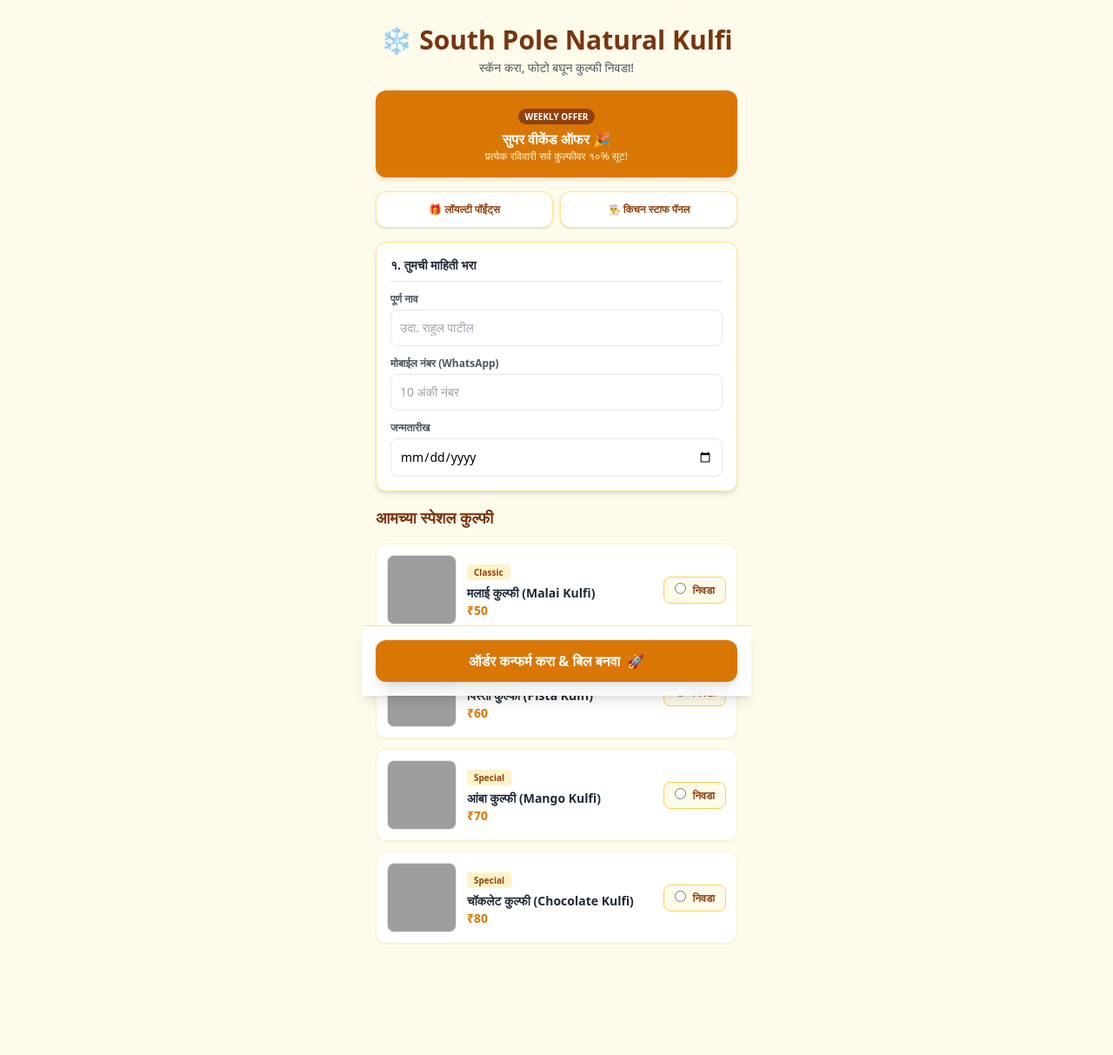
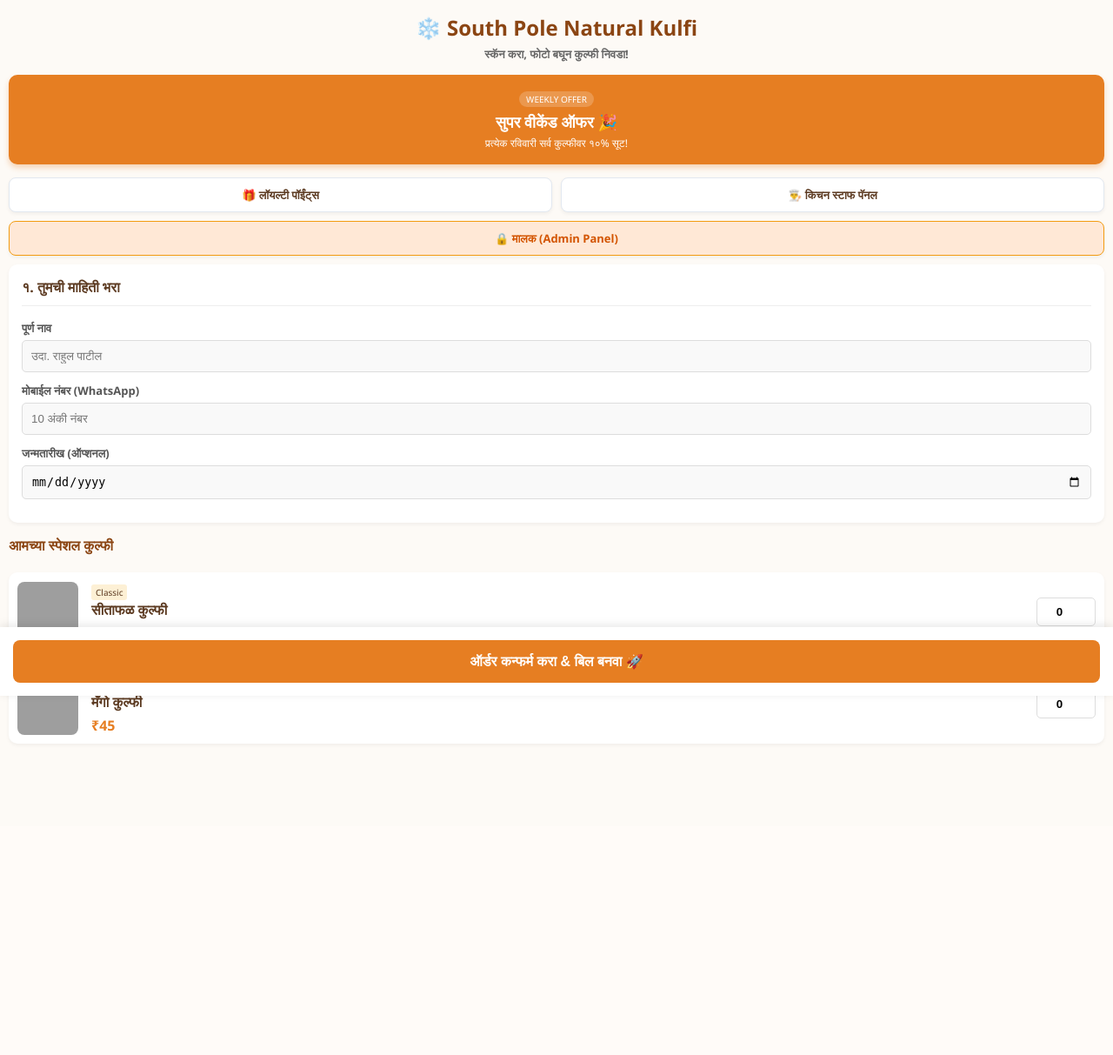
Before and after one commit to naturalkulfi1/south-pole-Natural-kulfi, a Flask app: page / in a window 1280 px wide. Shown: the whole page at 87% size. After the commit the page ends 845 px from the top, so only its background shows below. Run offline with Flask 3, Linux system fonts and the light colour scheme; some libraries are stand-ins or nearby versions; grey boxes are pictures that could not be loaded.

Commit message:
Update customer_menu.html

```diff
--- a/templates/customer_menu.html
+++ b/templates/customer_menu.html
@@ -4,73 +4,163 @@
     <meta charset="UTF-8">
     <meta name="viewport" content="width=device-width, initial-scale=1.0">
     <title>South Pole Natural Kulfi</title>
-    <script src="https://cdn.tailwindcss.com"></script>
+    <style>
+        body {
+            font-family: 'Segoe UI', Tahoma, Geneva, Verdana, sans-serif;
+            background-color: #fdfaf6; /* फोटोसारखा क्रिम कलर */
+            color: #5c3a21;
+            margin: 0;
+            padding: 10px;
+            padding-bottom: 80px;
+        }
+        .header { text-align: center; margin-bottom: 15px; }
+        .header h1 { color: #8b4513; font-size: 24px; margin: 5px 0; }
+        .header p { color: #666; font-size: 13px; margin: 0; font-weight: bold; }
+        .offer-banner {
+            background-color: #e67e22; /* ऑरेंज कलर */
+            color: white;
+            text-align: center;
+            padding: 15px;
+            border-radius: 10px;
+            margin-bottom: 15px;
+            box-shadow: 0 4px 6px rgba(230, 126, 34, 0.3);
+        }
+        .nav-buttons {
+            display: flex;
+            gap: 10px;
+            margin-bottom: 10px;
+        }
+        .nav-btn {
+            flex: 1;
+            background: white;
+            border: 1px solid #e2e8f0;
+            padding: 10px;
+            text-align: center;
+            border-radius: 8px;
+            text-decoration: none;
+            color: #5c3a21;
+            font-weight: bold;
+            font-size: 13px;
+            box-shadow: 0 2px 4px rgba(0,0,0,0.05);
+        }
+        .admin-btn { background-color: #ffe8d6; color: #d35400; border-color: #f39c12; }
+        .form-section {
+            background: white;
+            padding: 15px;
+            border-radius: 10px;
+            margin-bottom: 15px;
+            box-shadow: 0 2px 4px rgba(0,0,0,0.05);
+        }
+        .form-section h3 { margin-top: 0; border-bottom: 1px solid #eee; padding-bottom: 10px; font-size: 16px; }
+        .form-group { margin-bottom: 12px; }
+        .form-group label { display: block; margin-bottom: 5px; font-size: 13px; font-weight: bold; color: #555; }
+        .form-group input { width: 100%; padding: 10px; border: 1px solid #ddd; border-radius: 5px; box-sizing: border-box; background: #f9f9f9;}
+
+        .menu-grid { display: grid; grid-template-columns: 1fr; gap: 15px; }
+        .menu-item {
+            background: white;
+            padding: 10px;
+            border-radius: 10px;
+            display: flex;
+            align-items: center;
+            gap: 15px;
+            box-shadow: 0 2px 4px rgba(0,0,0,0.05);
+        }
+        .menu-item img { width: 70px; height: 70px; border-radius: 8px; object-fit: cover; }
+        .item-details { flex: 1; }
+        .item-details h4 { margin: 0 0 5px 0; font-size: 16px; color: #5c3a21; }
+        .item-details p { margin: 0; color: #e67e22; font-weight: bold; }
+        .qty-control input { width: 50px; text-align: center; border: 1px solid #ddd; border-radius: 5px; padding: 8px; font-weight: bold;}
+
+        .bottom-bar {
+            position: fixed; bottom: 0; left: 0; width: 100%;
+            background: white; padding: 15px; box-shadow: 0 -2px 10px rgba(0,0,0,0.1);
+            box-sizing: border-box; z-index: 100;
+        }
+        .submit-btn {
+            background-color: #e67e22; color: white; width: 100%;
+            padding: 15px; border: none; border-radius: 8px;
+            font-size: 16px; font-weight: bold; cursor: pointer;
+        }
+    </style>
 </head>
-<body class="bg-amber-50 pb-28">
-    <div class="max-w-md mx-auto p-4 space-y-4">
-        <div class="text-center my-3">
-            <h1 class="text-3xl font-extrabold text-amber-900">❄️ South Pole Natural Kulfi</h1>
-            <p class="text-gray-600 text-sm mt-1">स्कॅन करा, फोटो बघून कुल्फी निवडा!</p>
+<body>
+
+    <div class="header">
+        <h1>❄️ South Pole Natural Kulfi</h1>
+        <p>स्कॅन करा, फोटो बघून कुल्फी निवडा!</p>
     </div>
 
-        {% if offers %}
-        <div class="bg-amber-600 text-white p-4 rounded-xl shadow-md text-center">
-            {% for offer in offers %}
-            <span class="bg-amber-800 text-[10px] px-2 py-0.5 rounded-full uppercase font-bold">{{ offer.type }} Offer</span>
-            <h3 class="font-bold text-base mt-1">{{ offer.title }}</h3>
-            <p class="text-xs text-amber-100">{{ offer.desc }}</p>
-            {% endfor %}
-        </div>
-        {% endif %}
-
-        <div class="grid grid-cols-2 gap-2">
-            <a href="/check-loyalty" class="bg-white p-3 rounded-xl shadow text-center text-amber-800 font-bold text-xs border border-amber-200">🎁 लॉयल्टी पॉईंट्स</a>
-            <a href="/staff-panel" class="bg-white p-3 rounded-xl shadow text-center text-amber-800 font-bold text-xs border border-amber-200">👨‍🍳 किचन स्टाफ पॅनल</a>
+    <!-- फोटोसारखी ऑफर बॅनर -->
+    <div class="offer-banner">
+        <small style="background: rgba(255,255,255,0.2); padding: 2px 8px; border-radius: 10px; font-size: 10px;">WEEKLY OFFER</small><br>
+        <b style="font-size: 18px; display: inline-block; margin-top: 5px;">सुपर वीकेंड ऑफर 🎉</b><br>
+        <small style="font-size: 12px;">प्रत्येक रविवारी सर्व कुल्फीवर १०% सूट!</small>
     </div>
 
-        <form action="/place-order" method="POST" class="space-y-4">
-            <div class="bg-white p-4 rounded-xl shadow-md space-y-3 border border-amber-200">
-                <h2 class="text-sm font-bold text-gray-800 border-b pb-2">१. तुमची माहिती भरा</h2>
-                <div>
-                    <label class="block text-xs font-semibold text-gray-600 mb-1">पूर्ण नाव</label>
-                    <input type="text" name="name" placeholder="उदा. राहुल पाटील" required class="w-full p-2.5 border rounded-lg text-sm outline-none focus:ring-2 focus:ring-amber-500">
+    <!-- तुमची मिसिंग असलेली बटन्स -->
+    <div class="nav-buttons">
+        <a href="/loyalty" class="nav-btn">🎁 लॉयल्टी पॉईंट्स</a>
+        <a href="/staff" class="nav-btn">👨‍🍳 किचन स्टाफ पॅनल</a>
     </div>
-                <div>
-                    <label class="block text-xs font-semibold text-gray-600 mb-1">मोबाईल नंबर (WhatsApp)</label>
-                    <input type="tel" name="phone" placeholder="10 अंकी नंबर" required class="w-full p-2.5 border rounded-lg text-sm outline-none focus:ring-2 focus:ring-amber-500">
+    <div class="nav-buttons">
+        <a href="/admin" class="nav-btn admin-btn">🔒 मालक (Admin Panel)</a>
     </div>
-                <div>
-                    <label class="block text-xs font-semibold text-gray-600 mb-1">जन्मतारीख</label>
-                    <input type="date" name="dob" required class="w-full p-2.5 border rounded-lg text-sm outline-none focus:ring-2 focus:ring-amber-500">
+
+    <form action="/place_order" method="POST">
+        <!-- फोटोसारखा फॉर्म -->
+        <div class="form-section">
+            <h3>१. तुमची माहिती भरा</h3>
+            <div class="form-group">
+                <label>पूर्ण नाव</label>
+                <input type="text" name="customer_name" placeholder="उदा. राहुल पाटील" required>
+            </div>
+            <div class="form-group">
+                <label>मोबाईल नंबर (WhatsApp)</label>
+                <input type="tel" name="phone" placeholder="10 अंकी नंबर" pattern="[0-9]{10}" required>
+            </div>
+            <div class="form-group">
+                <label>जन्मतारीख (ऑप्शनल)</label>
+                <input type="date" name="dob">
             </div>
         </div>
 
-            <h2 class="text-lg font-bold text-amber-900 mt-4">आमच्या स्पेशल कुल्फी</h2>
-            <div class="grid grid-cols-1 gap-3">
-                {% for item in items %}
-                <div class="bg-white rounded-xl shadow-sm p-3 border border-amber-100 flex items-center space-x-3">
-                    <img src="{{ item.image }}" alt="{{ item.name }}" class="w-20 h-20 object-cover rounded-lg border">
-                    <div class="flex-1">
-                        <span class="text-[10px] bg-amber-100 text-amber-800 px-2 py-0.5 rounded font-bold">{{ item.category }}</span>
-                        <h3 class="font-bold text-sm text-gray-800 mt-1">{{ item.name }}</h3>
-                        <p class="text-amber-600 font-bold text-sm">₹{{ item.price }}</p>
+        <div class="form-section" style="background: transparent; box-shadow: none; padding: 0;">
+            <h3 style="border: none; color: #8b4513; margin-bottom: 10px;">आमच्या स्पेशल कुल्फी</h3>
+
+            <div class="menu-grid">
+                <!-- कुल्फी १ -->
+                <div class="menu-item">
+                    <img src="https://images.unsplash.com/photo-1501443762994-82bd5dace89a?w=100" alt="Sitafal">
+                    <div class="item-details">
+                        <span style="background: #fdf0d5; padding: 2px 5px; border-radius: 3px; font-size: 10px;">Classic</span>
+                        <h4>सीताफळ कुल्फी</h4>
+                        <p>₹40</p>
                     </div>
-                    <div>
-                        <label class="cursor-pointer bg-amber-50 border border-amber-300 px-3 py-1.5 rounded-lg text-amber-800 font-semibold text-xs hover:bg-amber-100 inline-block">
-                            <input type="radio" name="item_id" value="{{ item.id }}" required class="mr-1 accent-amber-600"> निवडा
-                        </label>
+                    <div class="qty-control">
+                        <input type="number" name="sitafal_qty" value="0" min="0">
                     </div>
                 </div>
-                {% endfor %}
+
+                <!-- कुल्फी २ -->
+                <div class="menu-item">
+                    <img src="https://images.unsplash.com/photo-1553177598-fbb7a8b49704?w=100" alt="Mango">
+                    <div class="item-details">
+                        <span style="background: #fdf0d5; padding: 2px 5px; border-radius: 3px; font-size: 10px;">Seasonal</span>
+                        <h4>मँगो कुल्फी</h4>
+                        <p>₹45</p>
+                    </div>
+                    <div class="qty-control">
+                        <input type="number" name="mango_qty" value="0" min="0">
+                    </div>
+                </div>
+            </div>
         </div>
 
-            <div class="fixed bottom-0 left-0 right-0 bg-white/95 backdrop-blur-md border-t border-amber-200 p-4 shadow-lg max-w-md mx-auto z-50">
-                <button type="submit" class="w-full bg-amber-600 text-white font-bold py-3 px-4 rounded-xl shadow-lg hover:bg-amber-700 transition flex items-center justify-center space-x-2 text-base">
-                    <span>ऑर्डर कन्फर्म करा & बिल बनवा</span>
-                    <span>🚀</span>
-                </button>
+        <div class="bottom-bar">
+            <button type="submit" class="submit-btn">ऑर्डर कन्फर्म करा & बिल बनवा 🚀</button>
         </div>
     </form>
-    </div>
+
 </body>
 </html>
```
Lines whose indentation alone changed are shown as unchanged.
